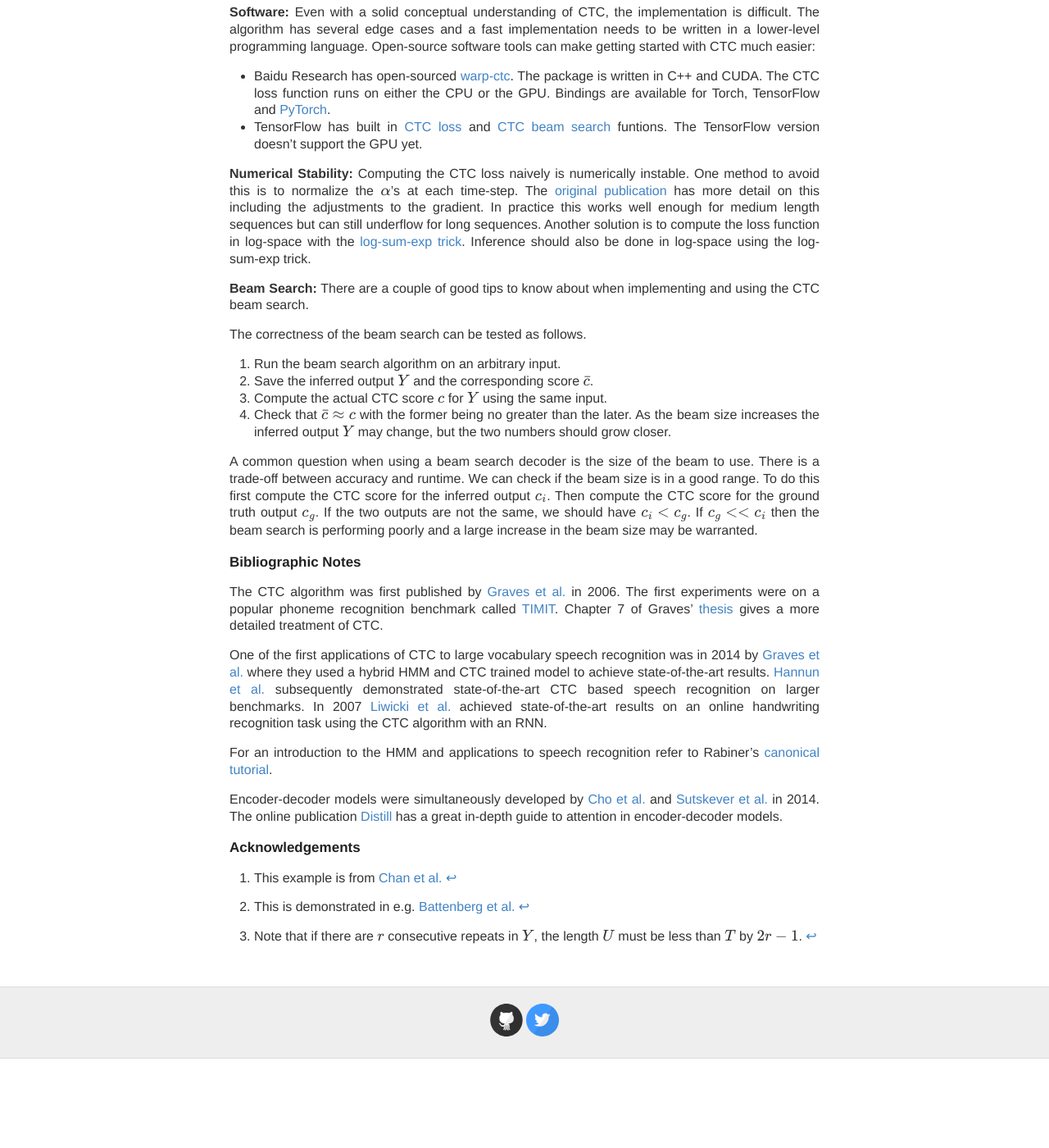
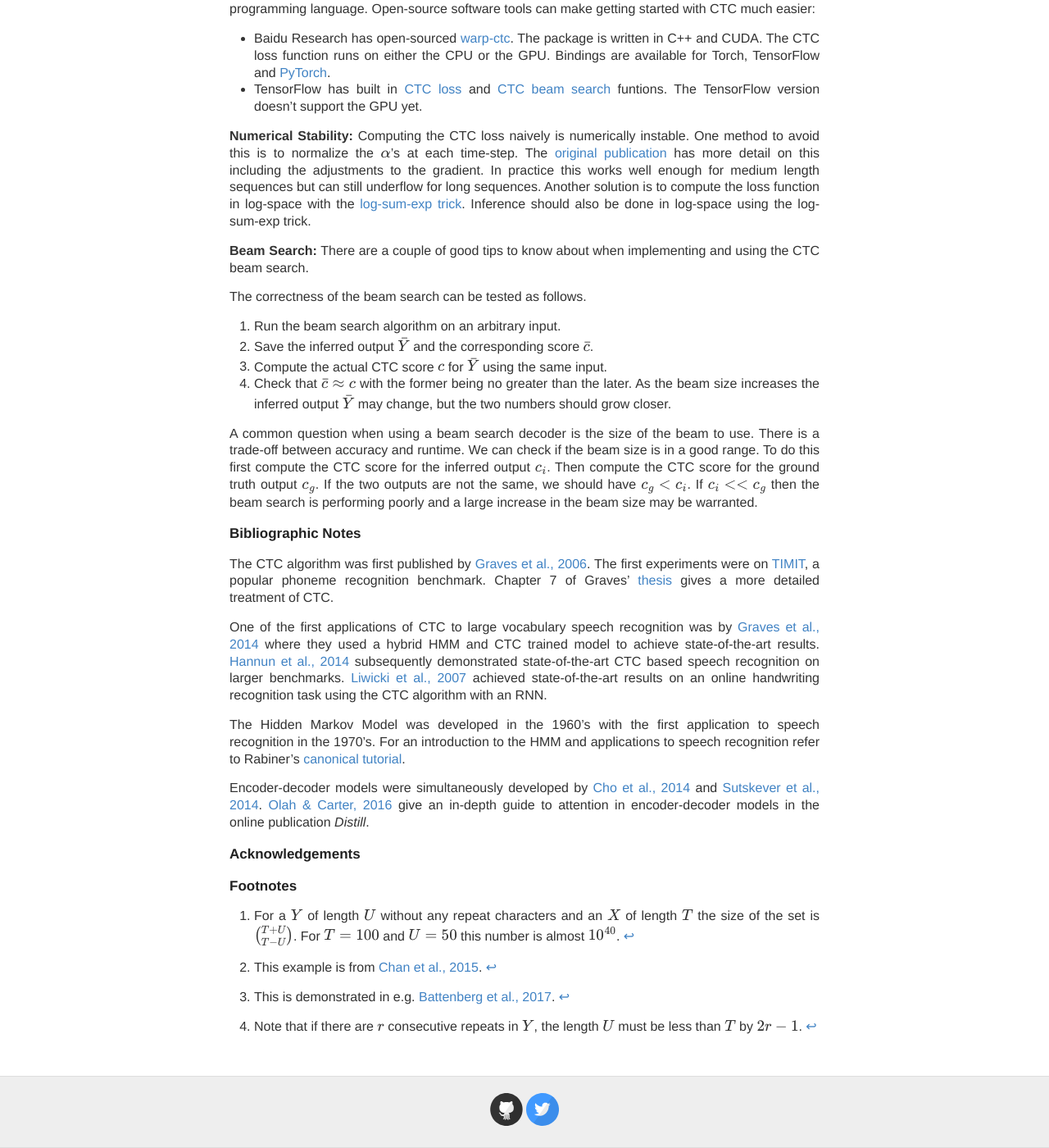
Before and after one commit to awni/awni.github.io, a Jekyll site: the page built from ctc-draft.md, in a window 1280 px wide and 1400 px high, scrolled down 10776 px. Shown: the whole window at 82% size. Built offline with Jekyll 4.4.1, drawn with Linux system fonts in a browser that asks for light colours; formulas are drawn with MathJax 3; comment, search, counter and statistics services are not loaded; before the commit the page ends 12067 px from its top, so only the background shows below that; some of the changed text lies outside the part shown.

Commit message:
some cleanup / edits

```diff
--- a/ctc-draft.md
+++ b/ctc-draft.md
@@ -156,11 +156,9 @@ alignment $$A$$ frame-by-frame. The outer sum marginalizes over all possible
 alignments to give the conditional output probability $$p(Y \mid X)$$.
 
 The hard part of the CTC loss is not understanding what it is, but computing it
-efficiently. The set $$\mathcal{A}$$ can be *very* large. For a $$Y$$ of length
-$$U$$ without any repeat characters and an $$X$$ of length $$T$$ the size of
-the set is $${T + U \choose T - U}$$. For $$T=100$$ and $$U=50$$ this number is
-almost $$10^{40}$$. For most practical problems, we can't delineate the
-elements of $$\mathcal{A}$$ to compute the sum above.
+efficiently. The set $$\mathcal{A}$$ can be *very* large.[^0] For most
+practical problems, we can't delineate the elements of $$\mathcal{A}$$ to
+compute the sum above.
 
 Instead, we can compute the CTC loss both exactly and efficiently with a
 dynamic programming algorithm. Like any dynamic programming algorithm, the key
@@ -395,13 +393,12 @@ algorithms for sequence transduction.
 *This section requires some familiarity with the HMM and is not critical to
 understanding the CTC algorithm. Feel free to skip it on a first read.*
 
-The Hidden Markov Model (HMM) was developed in the 1960's with the first
-application to speech recognition in the 1970's. At a first glance an HMM based
-sequence transducer does not closely resemble a CTC model. However, the two
-algorithms have many similarities. Understanding the relationship between the
-two models helps to understand what exactly CTC does that couldn't be done
-before. Putting CTC in this context will also allow us to understand how it can
-be changed and potentially improved for various use cases.
+At a first glance a Hidden Markov Model (HMM) based sequence transducer does
+not closely resemble a CTC model. However, the two algorithms have many
+similarities. Understanding the relationship between the two models helps to
+understand what exactly CTC does that couldn't be done before. Putting CTC in
+this context will also allow us to understand how it can be changed and
+potentially improved for various use cases.
 
 We'll use the same notation from before, $$X$$ is the input sequence and $$Y$$
 is the output sequence with lengths $$T$$ and $$U$$ respectively. Like before
@@ -565,60 +562,75 @@ implementing  and using the CTC beam search.
 
 The correctness of the beam search can be tested as follows.
 1. Run the beam search algorithm on an arbitrary input.
-2. Save the inferred output $$Y$$ and the corresponding score $$\bar{c}$$.
-3. Compute the actual CTC score $$c$$ for $$Y$$ using the same input.
+2. Save the inferred output $$\bar{Y}$$ and the corresponding score $$\bar{c}$$.
+3. Compute the actual CTC score $$c$$ for $$\bar{Y}$$ using the same input.
 4. Check that $$\bar{c} \approx c$$ with the former being no greater than the later.
-As the beam size increases the inferred output $$Y$$ may change, but the two
+As the beam size increases the inferred output $$\bar{Y}$$ may change, but the two
 numbers should grow closer.
 
 A common question when using a beam search decoder is the size of the beam to
 use.  There is a trade-off between accuracy and runtime. We can check if the
 beam size is in a good range. To do this first compute the CTC score for the
 inferred output $$c_i$$. Then compute the CTC score for the ground truth output
-$$c_g$$. If the two outputs are not the same, we should have $$c_i \lt c_g$$.
-If $$c_g << c_i$$ then the beam search is performing poorly and a large
+$$c_g$$. If the two outputs are not the same, we should have $$c_g \lt c_i$$.
+If $$c_i << c_g$$ then the beam search is performing poorly and a large
 increase in the beam size may be warranted.
 
 ### Bibliographic Notes
 {:.no_toc}
 
-The CTC algorithm was first published by [Graves et al.][ctc-2006] in 2006. The
-first experiments were on a popular phoneme recognition benchmark called
-[TIMIT].  Chapter 7 of Graves' [thesis] gives a more detailed treatment of CTC.
+The CTC algorithm was first published by [Graves et al., 2006][ctc-2006]. The
+first experiments were on [TIMIT], a popular phoneme recognition benchmark.
+Chapter 7 of Graves' [thesis] gives a more detailed treatment of CTC.
 
 One of the first applications of CTC to large vocabulary speech recognition was
-in 2014 by [Graves et al.][graves-2014]
-where they used a hybrid HMM and CTC trained model to achieve state-of-the-art
-results. [Hannun et al.] subsequently demonstrated state-of-the-art CTC based
-speech recognition on larger benchmarks. In 2007 [Liwicki et al.] achieved
-state-of-the-art results on an online handwriting recognition task using the
-CTC algorithm with an RNN.
+by [Graves et al., 2014][graves-2014] where they used a hybrid HMM and CTC
+trained model to achieve state-of-the-art results. [Hannun et al., 2014]
+subsequently demonstrated state-of-the-art CTC based speech recognition on
+larger benchmarks. [Liwicki et al., 2007] achieved state-of-the-art results on
+an online handwriting recognition task using the CTC algorithm with an RNN.
 
-For an introduction to the HMM and applications to speech recognition refer to
-Rabiner's [canonical tutorial].
+The Hidden Markov Model was developed in the 1960's with the first application
+to speech recognition in the 1970's. For an introduction to the HMM and
+applications to speech recognition refer to Rabiner's [canonical tutorial].
 
-Encoder-decoder models were simultaneously developed by [Cho et al.] and
-[Sutskever et al.] in 2014.  The online publication [Distill] has a great
-in-depth guide to attention in encoder-decoder models.
+Encoder-decoder models were simultaneously developed by [Cho et al., 2014] and
+[Sutskever et al., 2014].  [Olah & Carter, 2016] give an in-depth guide to
+attention in encoder-decoder models in the online publication *Distill*.
 
 ### Acknowledgements
 {:.no_toc}
 
-[^1]: This example is from [Chan et al.](https://arxiv.org/pdf/1508.01211.pdf)
-[^2]: This is demonstrated in e.g. [Battenberg et al.](https://arxiv.org/pdf/1707.07413.pdf)
-[^3]: Note that if there are $$r$$ consecutive repeats in $$Y$$, the length $$U$$ must be less than $$T$$ by $$2r - 1$$.
+### Footnotes
+{:.no_toc}
+
+[^0]:
+    For a $$Y$$ of length $$U$$ without any repeat characters and an $$X$$ of
+    length $$T$$ the size of the set is $${T + U \choose T - U}$$. For $$T=100$$
+    and $$U=50$$ this number is almost $$10^{40}$$.
+
+[^1]:
+    This example is from [Chan et al., 2015](https://arxiv.org/pdf/1508.01211.pdf).
+
+[^2]:
+    This is demonstrated in e.g. [Battenberg et al.,
+    2017](https://arxiv.org/pdf/1707.07413.pdf).
+
+[^3]:
+    Note that if there are $$r$$ consecutive repeats in $$Y$$, the length $$U$$
+    must be less than $$T$$ by $$2r - 1$$.
 
 
 [log-sum-exp]: https://en.wikipedia.org/wiki/LogSumExp#log-sum-exp_trick_for_log-domain_calculations
 [ctc-2006]: ftp://ftp.idsia.ch/pub/juergen/icml2006.pdf
 [TIMIT]: https://catalog.ldc.upenn.edu/ldc93s1
 [thesis]: https://www.cs.toronto.edu/~graves/phd.pdf
-[Hannun et al.]: https://arxiv.org/pdf/1412.5567.pdf
-[Liwicki et al.]: https://www.cs.toronto.edu/~graves/icdar_2007.pdf
+[Hannun et al., 2014]: https://arxiv.org/pdf/1412.5567.pdf
+[Liwicki et al., 2007]: https://www.cs.toronto.edu/~graves/icdar_2007.pdf
 [canonical tutorial]: http://www.cs.ubc.ca/~murphyk/Software/HMM/rabiner.pdf
-[Cho et al.]: https://arxiv.org/pdf/1406.1078.pdf
-[Sutskever et al.]: https://papers.nips.cc/paper/5346-sequence-to-sequence-learning-with-neural-networks.pdf
-[Distill]: https://distill.pub/2016/augmented-rnns/
+[Cho et al., 2014]: https://arxiv.org/pdf/1406.1078.pdf
+[Sutskever et al., 2014]: https://papers.nips.cc/paper/5346-sequence-to-sequence-learning-with-neural-networks.pdf
+[Olah & Carter, 2016]: https://distill.pub/2016/augmented-rnns/
 [warp-ctc]: https://github.com/baidu-research/warp-ctc
 [PyTorch]: https://github.com/awni/warp-ctc
 [CTC loss]: https://www.tensorflow.org/api_docs/python/tf/nn/ctc_loss
```
Also changed, not shown: other parts of ctc-draft.md (+1 -1 lines).
